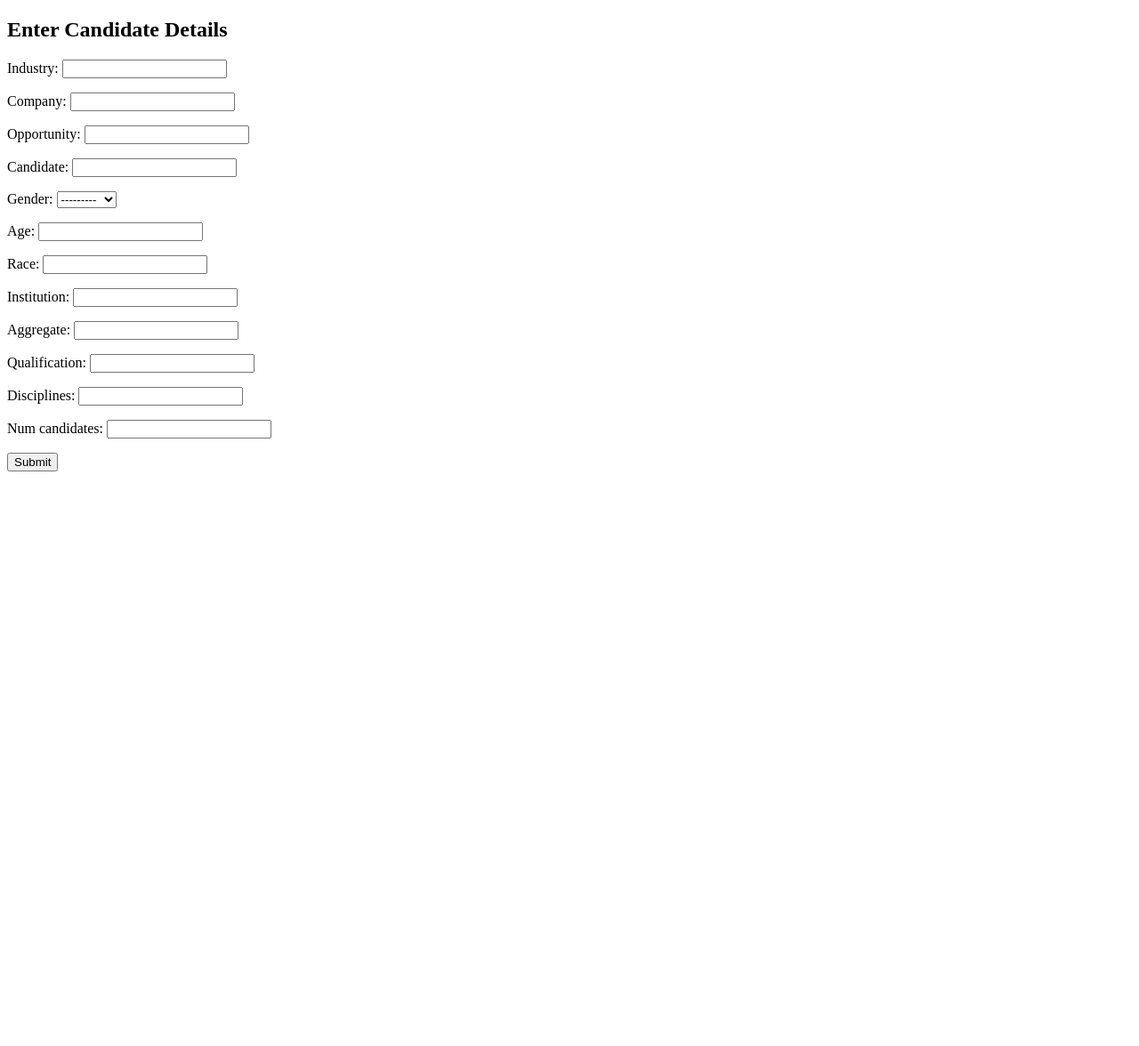
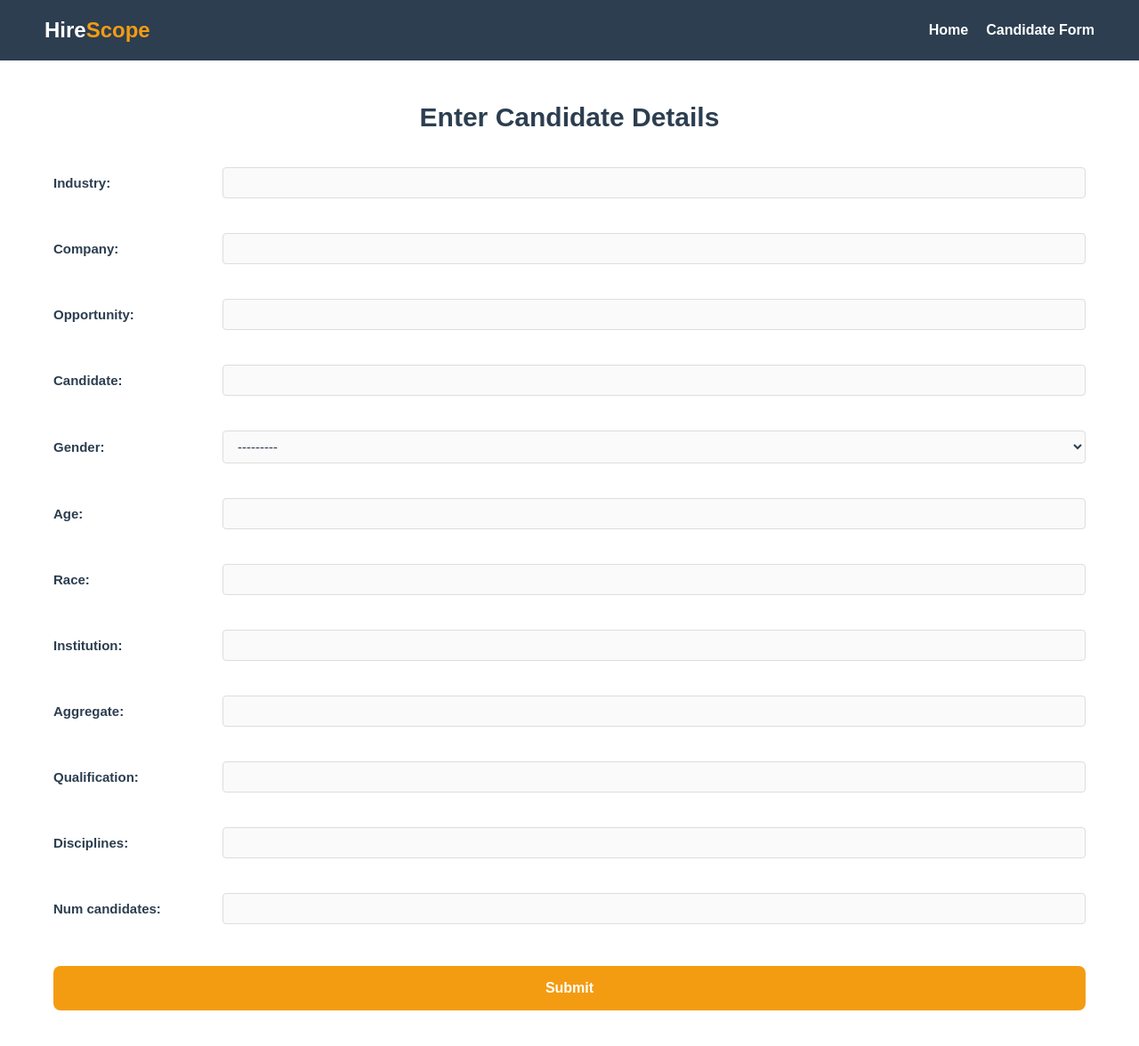
Before and after one commit to SongcaYeyethuMisokuhle/PredictiveInsights, a Django app: page /input/ in a window 1280 px wide. Shown: the whole page at 89% size. Before the commit the page ends 530 px from the top, so only its background shows below. Run offline with Django 5.2, Linux system fonts and the light colour scheme.

Commit message:
Candidate form

```diff
--- /dev/null
+++ b/HireScope/static/css/form.css
@@ -0,0 +1,144 @@
+/* Reset */
+* {
+    margin: 0;
+    padding: 0;
+    box-sizing: border-box;
+}
+
+body {
+    font-family: Arial, sans-serif;
+    background: #fff;
+    color: #2c3e50;
+    line-height: 1.6;
+    min-height: 100vh;
+    padding: 0;
+}
+
+/* Full screen form container */
+.form-container {
+    background: #fff;
+    width: 100%;
+    max-width: none;
+    margin: 0 auto;
+    padding: 40px 60px;
+}
+
+/* Title */
+.form-container h2 {
+    color: #2c3e50;
+    font-size: 30px;
+    font-weight: bold;
+    margin-bottom: 20px;
+    text-align: center;
+}
+
+/* Form fields */
+form p {
+    margin-bottom: 15px;
+    display: flex;
+    align-items: center;
+    gap: 30px;
+    padding: 12px 0;
+}
+
+label {
+    display: block;
+    flex: 0 0 160px;
+    font-size: 15px;
+    font-weight: bold;
+    color: #2c3e50;
+    text-align: left;
+}
+
+input, select, textarea {
+    flex: 1;
+    padding: 8px 12px;
+    border: 1px solid #ddd;
+    border-radius: 4px;
+    font-size: 15px;
+    font-family: Arial, sans-serif;
+    background: #fafafa;
+    color: #2c3e50;
+    transition: border-color 0.3s ease;
+}
+
+input::placeholder, textarea::placeholder {
+    color: #aaa;
+    font-size: 16px;
+}
+
+input:focus, select:focus, textarea:focus {
+    border-color: #999;
+    background: #fff;
+    outline: 2px solid #f39c12;
+}
+
+textarea {
+    resize: vertical;
+    min-height: 100px;
+}
+
+/* Button */
+button {
+    width: 100%;
+    padding: 16px 20px;
+    background: #f39c12;
+    color: #fff;
+    border: none;
+    border-radius: 8px;
+    font-size: 16px;
+    font-weight: bold;
+    cursor: pointer;
+    transition: background 0.3s ease;
+    margin-top: 20px;
+}
+
+button:hover {
+    background: #e67e22;
+}
+
+/* Prediction result */
+h3 {
+    margin-top: 20px;
+    padding: 16px 20px;
+    background: #2c3e50;
+    color: #fff;
+    border-radius: 8px;
+    font-size: 16px;
+    font-weight: normal;
+    text-align: left;
+}
+
+/* Privacy text */
+.privacy-text {
+    color: #2c3e50;
+    font-size: 14px;
+    margin-top: 10px;
+    text-align: left;
+}
+
+/* Responsive */
+@media (max-width: 480px) {
+    .form-container {
+        padding: 30px 15px;
+    }
+
+    .form-container h2 {
+        font-size: 20px;
+    }
+
+    form p {
+        flex-direction: column;
+        align-items: flex-start;
+        gap: 8px;
+    }
+
+    label {
+        flex: none;
+    }
+
+    input, select, textarea, button {
+        padding: 14px 18px;
+        font-size: 15px;
+    }
+}
--- a/HireScope/static/css/home.css
+++ b/HireScope/static/css/home.css
@@ -13,6 +13,7 @@ body {
   padding: 15px 50px;
   background: #2c3e50;
 }
+
 .logo {
   color: #fff;
   font-size: 24px;
@@ -54,6 +55,7 @@ body {
   color: #2c3e50;
   overflow: hidden;
   font-weight: bold;
+  font-size:  larger;
 }
 
 .hero-image {
@@ -64,6 +66,7 @@ body {
   height: 100%;
   object-fit: cover; /* scales the image to cover without distortion */
   z-index: 0;
+  filter: blur(1px); /* blurs whatever is behind */
 }
 
 .hero-content {
--- a/HireScope/templates/candidate_form.html
+++ b/HireScope/templates/candidate_form.html
@@ -1,9 +1,24 @@
+{% load static %}
 <!DOCTYPE html>
 <html>
 <head>
     <title>Candidate Progress Predictor</title>
+    <link rel="stylesheet" href="{% static 'css/form.css' %}">
+    <link rel="stylesheet" href="{% static 'css/home.css' %}">
 </head>
 <body>
+
+    <header>
+    <nav class="navbar">
+      <div class="logo">Hire<span>Scope</span></div>
+      <ul class="nav-links">
+        <li><a href="{% url 'home' %}">Home</a></li>
+        <li><a href="{% url 'candidate_input' %}">Candidate Form</a></li>
+      </ul>
+    </nav>
+  </header>
+
+    <div class="form-container">
         <h2>Enter Candidate Details</h2>
         <form method="post">
             {% csrf_token %}
@@ -14,5 +29,6 @@
         {% if prediction %}
             <h3>{{ prediction }}</h3>
         {% endif %}
+    </div>
 </body>
 </html>
```
Also changed, not shown: db.sqlite3. Lines whose indentation alone changed are shown as unchanged.
